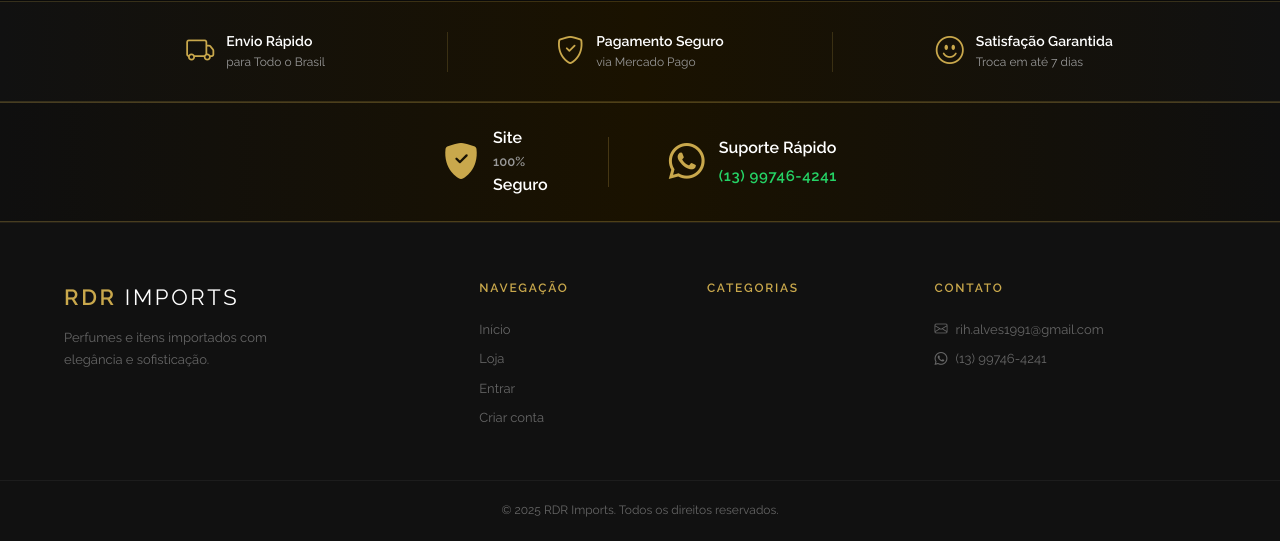
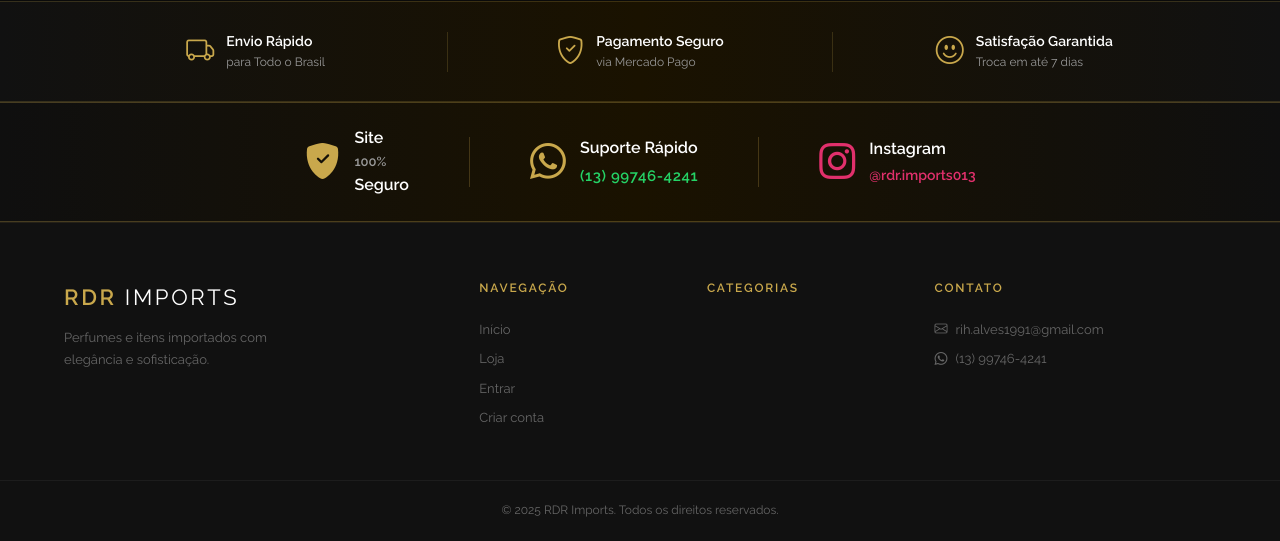
Before and after one commit to Carlosvictoor/rdrimports, a Flask app: page / in a window 1280 px wide. Shown: the part 636-1177 px from the top of the page. Run offline with Flask 3, Linux system fonts and the light colour scheme.

Commit message:
feat: adiciona Instagram na barra de confiança

```diff
--- a/static/css/main.css
+++ b/static/css/main.css
@@ -746,6 +746,16 @@ h1, h2, h3 { font-family: 'Cormorant Garamond', serif; font-weight: 600; letter-
   margin-top: 2px;
 }
 .trust-phone:hover { color: #1db954; text-decoration: underline; }
+.trust-instagram {
+  display: block;
+  color: #e1306c;
+  font-size: 14px;
+  font-weight: 700;
+  font-family: 'Raleway', sans-serif;
+  text-decoration: none;
+  margin-top: 2px;
+}
+.trust-instagram:hover { color: #c13584; text-decoration: underline; }
 .gold-text { color: var(--gold); }
 .trust-divider {
   width: 1px; height: 50px;
--- a/templates/index.html
+++ b/templates/index.html
@@ -108,6 +108,14 @@
         <a href="https://wa.me/5513997464241" target="_blank" rel="noopener noreferrer" class="trust-phone">(13) 99746-4241</a>
       </div>
     </div>
+    <div class="trust-divider"></div>
+    <div class="trust-item">
+      <i class="bi bi-instagram" style="color:#e1306c;"></i>
+      <div>
+        <strong>Instagram</strong>
+        <a href="https://www.instagram.com/rdr.imports013" target="_blank" rel="noopener noreferrer" class="trust-instagram">@rdr.imports013</a>
+      </div>
+    </div>
   </div>
 </div>
 
```
